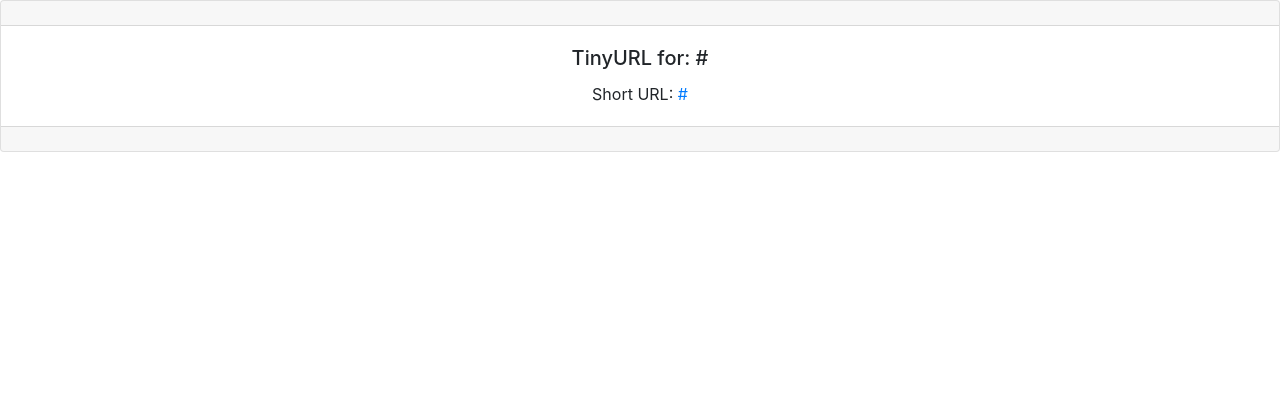
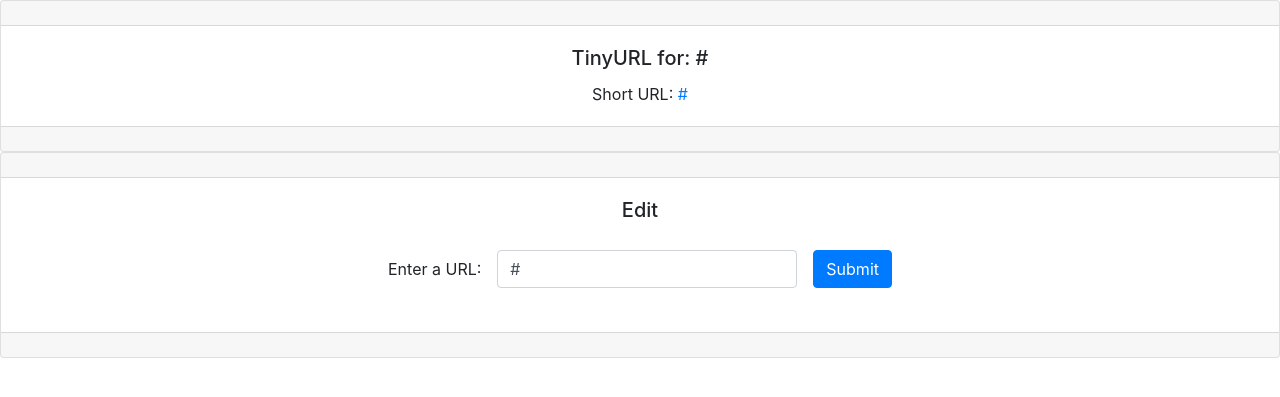
Before and after one commit to shruthig-dev/tinyapp, a Node server app: template views/urls_show.ejs in a window 1280 px wide. Shown: the part 56-453 px from the top of the page. Run offline with Node 20, Linux system fonts and the light colour scheme; the template is opened without the code that fills it: most values are stand-ins (such as "Sample title", 1, 10 or a date in 2020); some libraries are stand-ins or nearby versions.

Commit message:
Added URL update method

```diff
--- a/express_server.js
+++ b/express_server.js
@@ -3,7 +3,9 @@
 const PORT = 8080; // default port 8080
 const bodyParser = require("body-parser");
 
+
 app.set("view engine", "ejs");
+
 app.use(bodyParser.urlencoded({extended: true}));
 
 const urlDatabase = {
@@ -26,12 +28,11 @@
   let templateVars = { shortURL: req.params.shortURL, longURL: urlDatabase[req.params.shortURL] };
 
   if (templateVars.longURL !== undefined || null) {
-    res.redirect(templateVars.longURL);
+    res.render("urls_show", templateVars);
   } else {
-    res.send("Not Found");
+    res.send("Url not found");
   }
-
-  //res.render("urls_show", templateVars);
+  res.render("urls_show", templateVars);
 });
 app.get("/hello", (req, res) => {
   let templateVars = { greeting: 'Hello World!' };
@@ -44,7 +45,6 @@
   } else {
     res.send("Not Found");
   }
-
 });
 app.post("/urls", (req, res) => {
 
@@ -61,12 +61,23 @@
     res.send("Error : Not able to create new url");
   }
 });
+
+app.post("/urls/:id",(req,res) => {
+  let url = urlDatabase[req.params.id];
+  if (url !== undefined || null) {
+    urlDatabase[req.params.id] = req.body.longURL;
+    res.redirect("/urls");
+  } else {
+    res.send("Url not found");
+  }
+});
+
 app.post("/urls/:shortURL/delete", (req, res) => {
   const id = req.params.shortURL;
-
-  if (urlDatabase.hasOwnProperty(id)) {
+  if (Object.prototype.hasOwnProperty.call(urlDatabase, id)) {
+  //if (urlDatabase.hasOwnProperty(id)) {
     delete urlDatabase[id];
-    if (!urlDatabase.hasOwnProperty(id)) {
+    if (!Object.prototype.hasOwnProperty.call(urlDatabase, id)) {
 
       res.redirect("/urls");
     } else {
--- a/views/urls_index.ejs
+++ b/views/urls_index.ejs
@@ -17,6 +17,7 @@
         <tr>
           <th scope="col">Short URL</th>
           <th scope="col">Long URL</th>
+          <th scope="col">Edit </th>
           <th scope="col">Delete</th>
         </tr>
       </thead>
@@ -25,6 +26,9 @@
           <tr>
             <td><%= url %></td>
             <td><a target="_blank" href="<%= urls[url] %>"><%= urls[url] %></td></a>
+            <td><form method="GET" action="/urls/<%= url %>">
+              <button class="btn border border-primary text-primary" type="submit">Edit</button>
+            </form></td>
             <td><form method="POST" action="/urls/<%= url %>/delete">
               <button class="btn border border-danger text-danger" type="submit">Delete</button>
             </form></td>
--- a/views/urls_show.ejs
+++ b/views/urls_show.ejs
@@ -16,6 +16,20 @@
       </div>
     <div class="card-footer text-muted"></div>
   </div>
+  <div class="card text-center">
+    <div class="card-header"></div>
+    <div class="card-body ">
+      <h5 class="card-title">Edit</h5>
+      <form class="form-inline d-inline-block" action="/urls/<%= shortURL %>" method="POST">
+        <div class="form-group mb-2">
+          <label for="longURL">Enter a URL:</label>
+          <input class="form-control" type="text" name="longURL" value = <%= longURL %> placeholder="http://" style="width: 300px; margin: 1em">
+          <button type="submit" class="btn btn-primary">Submit</button>
+        </div>
+      </form>
+    </div>
+  <div class="card-footer text-muted"></div>
+</div>
   <!-- Bootstrap JS -->
   <script src="https://code.jquery.com/jquery-3.3.1.slim.min.js" integrity="sha384-q8i/X+965DzO0rT7abK41JStQIAqVgRVzpbzo5smXKp4YfRvH+8abtTE1Pi6jizo" crossorigin="anonymous"></script>
   <script src="https://cdnjs.cloudflare.com/ajax/libs/popper.js/1.14.7/umd/popper.min.js" integrity="sha384-UO2eT0CpHqdSJQ6hJty5KVphtPhzWj9WO1clHTMGa3JDZwrnQq4sF86dIHNDz0W1" crossorigin="anonymous"></script>
```
